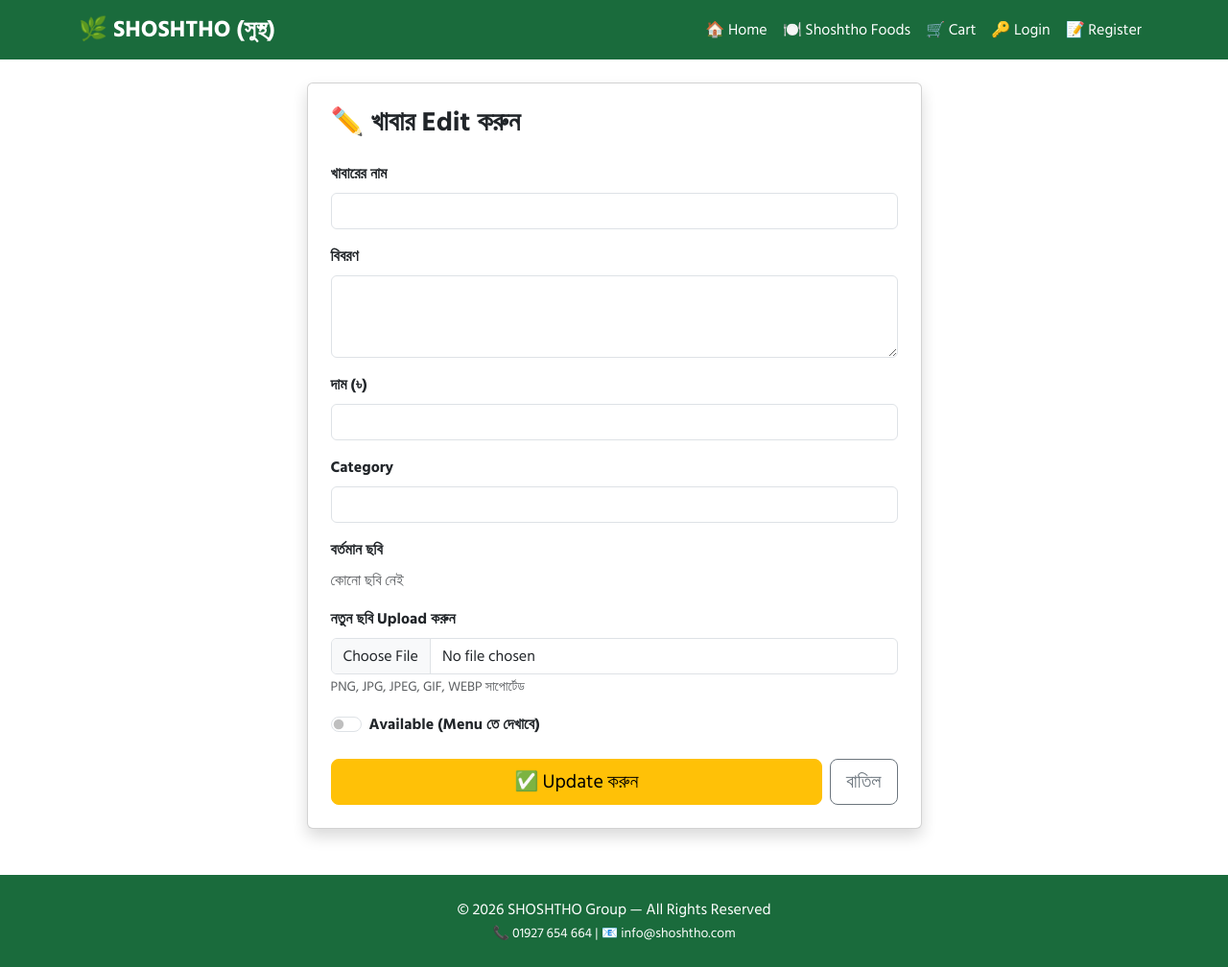
After one commit to shoshthogroup/shoshtho-foods, a Flask app: template app/templates/admin/edit_food.html in a window 1280 px wide. The commit adds this page. Shown: the whole page at 96% size. Run offline with Flask 3, Linux system fonts and the light colour scheme; the template is opened without the code that fills it, so the values that code supplies are empty.

Commit message:
add edit delete image upload features

```diff
--- /dev/null
+++ b/app/templates/admin/edit_food.html
@@ -0,0 +1,106 @@
+{% extends 'base.html' %}
+{% block content %}
+
+<div class="row justify-content-center">
+    <div class="col-md-7">
+        <div class="card shadow p-4">
+            <h3 class="fw-bold mb-4">✏️ খাবার Edit করুন</h3>
+            <form method="POST"
+                  action="/admin/food/edit/{{ food.id }}"
+                  enctype="multipart/form-data">
+
+                <div class="mb-3">
+                    <label class="form-label fw-bold">
+                        খাবারের নাম
+                    </label>
+                    <input type="text" name="name"
+                           class="form-control"
+                           value="{{ food.name }}" required>
+                </div>
+
+                <div class="mb-3">
+                    <label class="form-label fw-bold">বিবরণ</label>
+                    <textarea name="description"
+                              class="form-control"
+                              rows="3">{{ food.description }}</textarea>
+                </div>
+
+                <div class="mb-3">
+                    <label class="form-label fw-bold">দাম (৳)</label>
+                    <input type="number" name="price"
+                           class="form-control"
+                           value="{{ food.price }}"
+                           step="0.01" required>
+                </div>
+
+                <div class="mb-3">
+                    <label class="form-label fw-bold">Category</label>
+                    <input type="text" name="category"
+                           class="form-control"
+                           value="{{ food.category }}">
+                </div>
+
+                <!-- Current Image -->
+                <div class="mb-3">
+                    <label class="form-label fw-bold">
+                        বর্তমান ছবি
+                    </label>
+                    <div>
+                        {% if food.image_url %}
+                        <img src="{{ food.image_url }}"
+                             width="120" height="120"
+                             style="object-fit:cover;
+                                    border-radius:10px;"
+                             class="mb-2">
+                        {% else %}
+                        <span class="text-muted">
+                            কোনো ছবি নেই
+                        </span>
+                        {% endif %}
+                    </div>
+                </div>
+
+                <!-- New Image Upload -->
+                <div class="mb-3">
+                    <label class="form-label fw-bold">
+                        নতুন ছবি Upload করুন
+                    </label>
+                    <input type="file" name="image"
+                           class="form-control"
+                           accept="image/*">
+                    <small class="text-muted">
+                        PNG, JPG, JPEG, GIF, WEBP সাপোর্টেড
+                    </small>
+                </div>
+
+                <!-- Available Toggle -->
+                <div class="mb-4">
+                    <div class="form-check form-switch">
+                        <input class="form-check-input"
+                               type="checkbox"
+                               name="is_available"
+                               id="is_available"
+                               {{ 'checked' if food.is_available }}>
+                        <label class="form-check-label fw-bold"
+                               for="is_available">
+                            Available (Menu তে দেখাবে)
+                        </label>
+                    </div>
+                </div>
+
+                <div class="d-flex gap-2">
+                    <button type="submit"
+                            class="btn btn-warning btn-lg flex-grow-1">
+                        ✅ Update করুন
+                    </button>
+                    <a href="/admin"
+                       class="btn btn-outline-secondary btn-lg">
+                        বাতিল
+                    </a>
+                </div>
+            </form>
+        </div>
+    </div>
+</div>
+
+{% endblock %}
```
Also changed, not shown: app/routes/admin.py (+56 -4 lines), app/templates/admin/add_food.html (+14 -7 lines), app/templates/admin/dashboard.html (+80 -5 lines).
